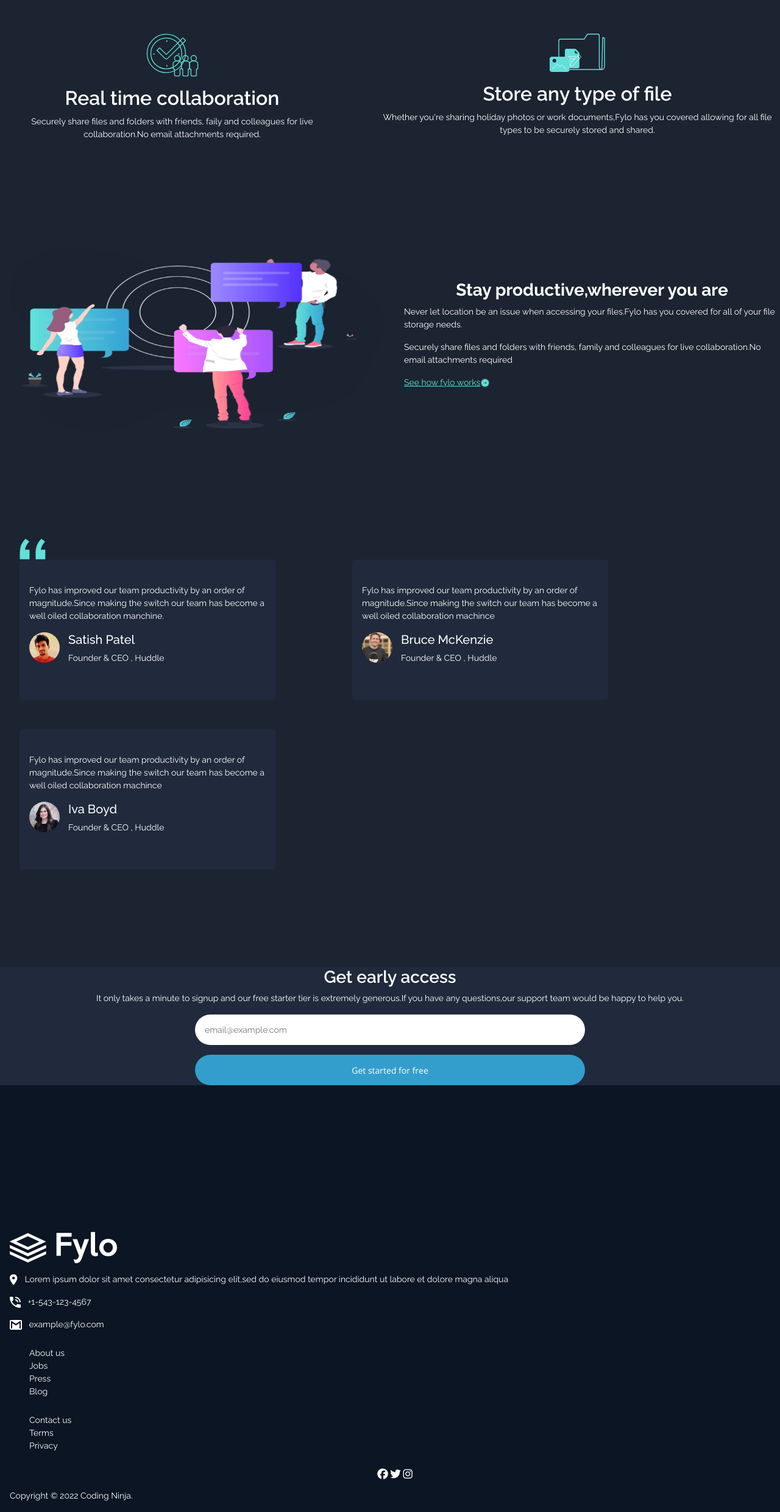
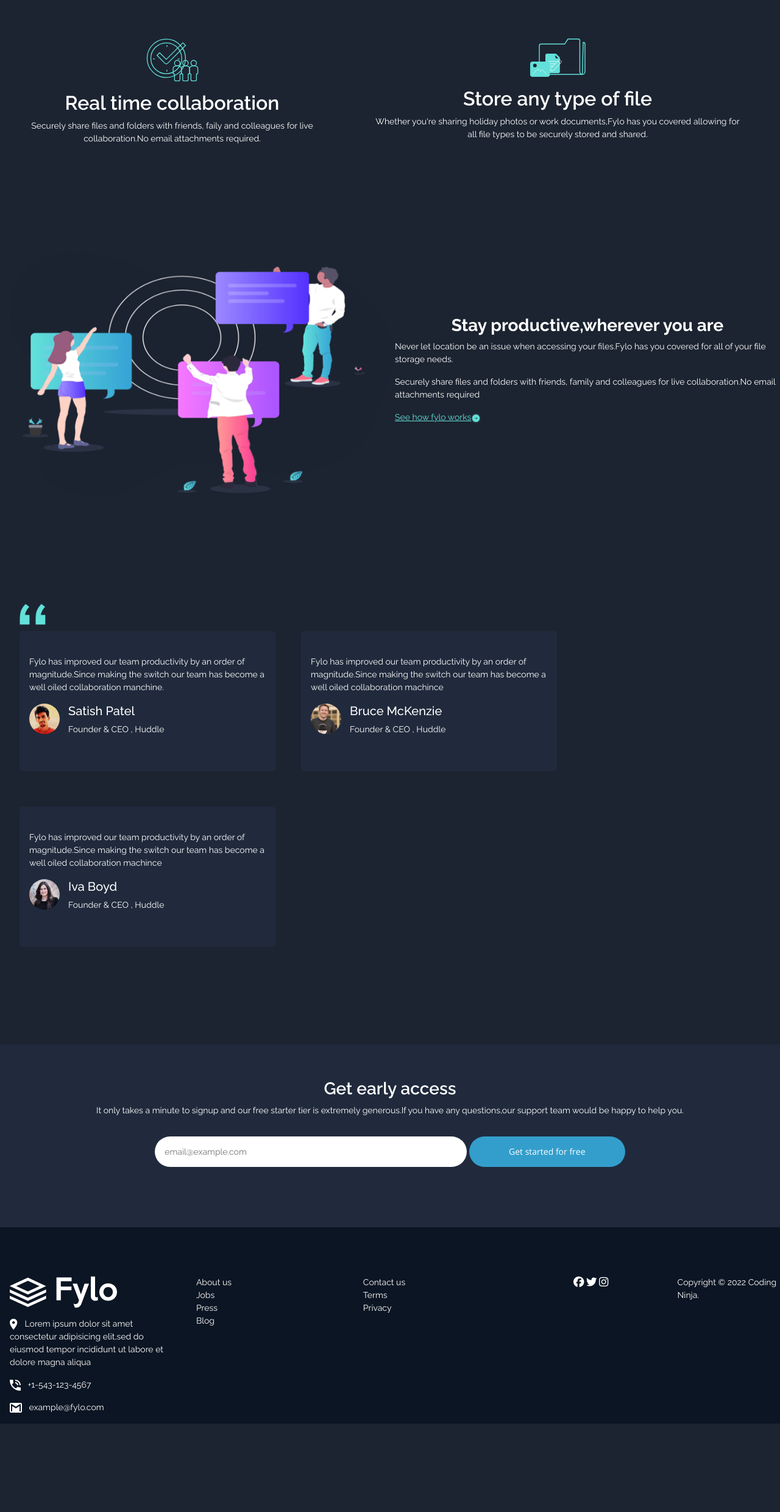
Before and after one commit to oluwatobicode/fylodarktheme.github.io, a plain HTML site: page index.html in a window 1280 px wide. Shown: the part 1090-3570 px from the top of the page at 61% size. After the commit the page ends 3425 px from the top, so only its background shows below. Drawn offline with nearby package versions, Linux system fonts and the light colour scheme.

Commit message:
Update style.css

```diff
--- a/styles.css
+++ b/styles.css
@@ -320,11 +320,13 @@ html.sr .load-hidden {
 /* GET EARLY ACESSS SECTION */
 
 #gts{
-    margin-top: 10rem;
-    /* margin-left: 1rem;
-    margin-right: auto; */
-    /* position: relative;
-    z-index: 9; */
+    align-self: center;
+}
+
+.get-started{
+    height: 300px;
+    padding-top: 3.5rem;
+    padding-bottom: auto;
 }
 
 article{
@@ -367,8 +369,8 @@ form{
 #footer{
     background-color: var(--DarkBluefooter);
     width: 100%;
-    height: 700px;
-    padding-top: 15rem;
+    height: 100%;
+    padding-top: 5rem;
     color: var(--White);
     padding-left: 1rem;
     display: flex;
@@ -422,9 +424,17 @@ form{
     text-align: center;
 }
 
+#copyright-footer{
+    width: 100%;
+    height: 50px;
+    background-color: var(--DarkBluefooter);
+    text-align: center;
+}
+
 .copyright{
     color: var(--White);
 }
+
 
 /* MOBILE - RESPONSIVITY FOR NAVBAR */
 
@@ -508,7 +518,17 @@ form{
 
 @media screen and (min-width:850px) {
 
-    /* TEAM SECTION */
+    /* HERO SECTION */
+    .hero-section-image{
+        width: 700px;
+        height: 700px;
+    }
+
+    .hero-section-text{
+        width: 500px;
+    }
+
+    /* FEATURES SECTION */
 
     .accessibility-icon{
         grid-column: 1/span 2;
@@ -524,15 +544,34 @@ form{
     }
 
 
+    .security-icon{
+        width: 600px;
+    }
+
+    .storage-icon{
+        width: 600px;
+    }
+
+    /* TEAM SECTION */
+    .team-icon{
+        width: 400px;
+        height: 400px;
+    }
 
     /* TESTIMONIAL SECTION */
+
+    #testimonial{
+        gap: 10px;
+    }
+
     .testimonial-card-1{
         grid-column: 1;
     }
 
     .testimonial-2{
-        grid-column: 3;
+        grid-column: 2;
         margin-top: 0;
+        margin-right: 3rem;
     }
 
     /* TEAM SECTION */
@@ -540,7 +579,6 @@ form{
         display: flex;
         flex-direction: row;
         align-items: center;
-        gap: 30px;
     }
 
     .team-icon{
@@ -554,5 +592,23 @@ form{
         text-align: left;
     }
 
+    /* GTS SECTION */
+
+
+    .form-email{
+        width: 40%;
+    }
+
+    .form-button{
+        width: 20%;
+    }
+
+
+    /* FOOTER */
+
+    #footer{
+     display: flex;
+     flex-direction:row;
+    }
 
 }
```
